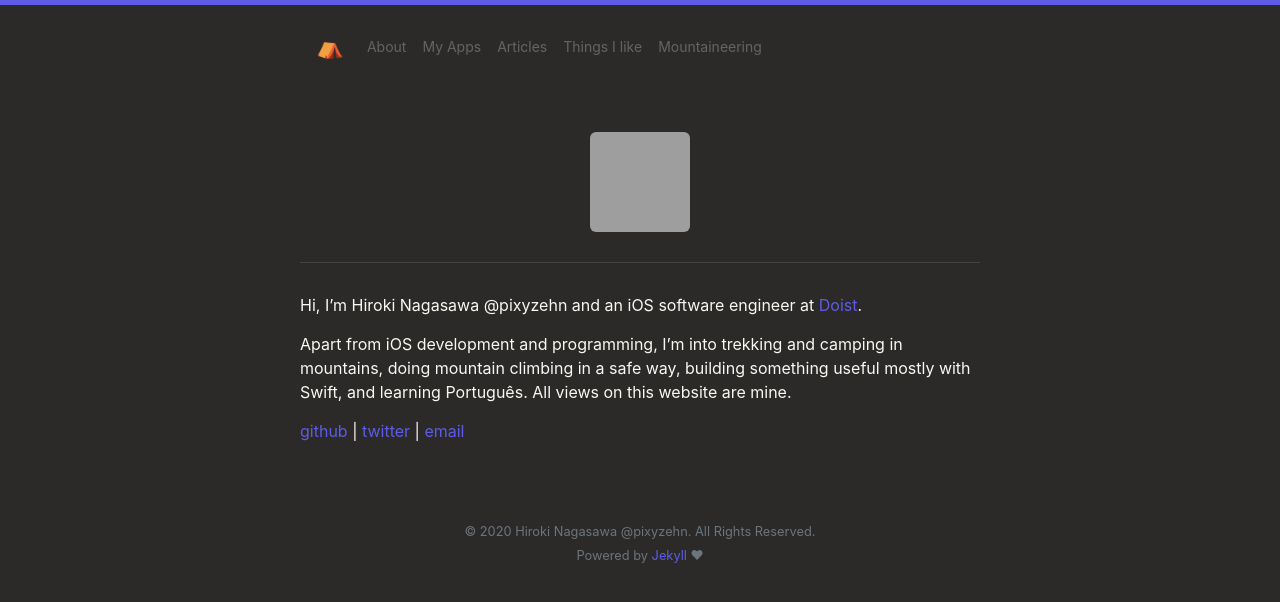
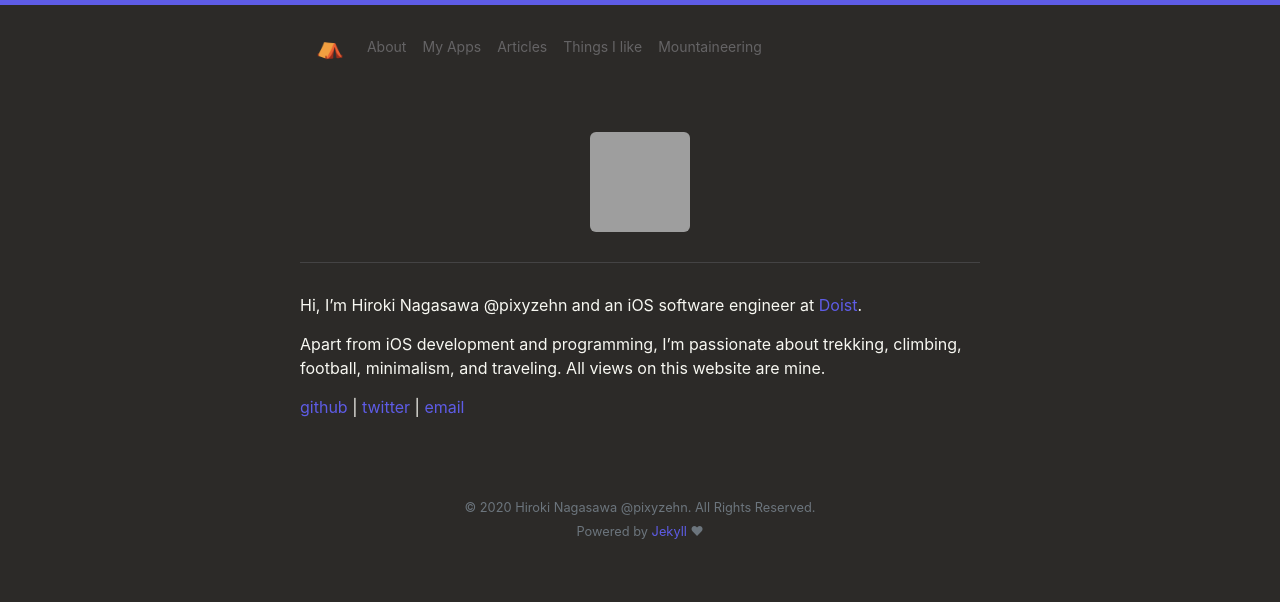
Before and after one commit to pixyzehn/pixyzehn.com, a Jekyll site: the page built from pages/about.md, in a window 1280 px wide, cut to the strip 0-602 px from the top of the page. Built offline with Jekyll 4.4.1, drawn with Linux system fonts in a browser that asks for light colours; grey boxes are pictures that could not be loaded.

Commit message:
Update pages

```diff
--- a/_config.yml
+++ b/_config.yml
@@ -7,7 +7,6 @@ url: https://pixyzehn.com
 timezone: Asia/Tokyo
 
 links:
-  company: https://doist.com
   github: https://github.com/pixyzehn
   twitter: https://twitter.com/pixyzehn
   repo: https://github.com/pixyzehn/pixyzehn.com
--- a/pages/about.md
+++ b/pages/about.md
@@ -8,8 +8,8 @@ permalink: /
 
 ---
 
-Hi, I'm Hiroki Nagasawa @{{ site.username }} and an iOS software engineer at [Doist]({{ site.links.company }}).
+Hi, I'm Hiroki Nagasawa @{{ site.username }} and an iOS software engineer at [Doist](https://doist.com).
 
-Apart from iOS development and programming, I'm into trekking and camping in mountains, doing mountain climbing in a safe way, building something useful mostly with Swift, and learning Português. All views on this website are mine.
+Apart from iOS development and programming, I'm passionate about trekking, climbing, football, minimalism, and traveling. All views on this website are mine.
 
 {% include contact.html %}
```
Also changed, not shown: pages/mountaineering.md (+1 -1 lines).
